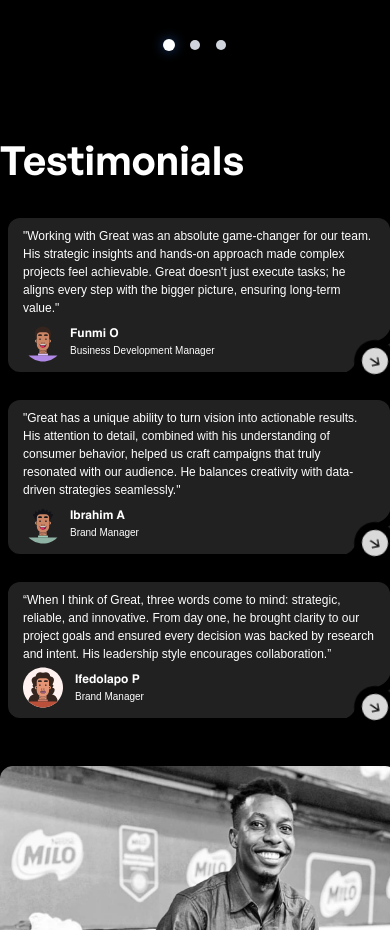
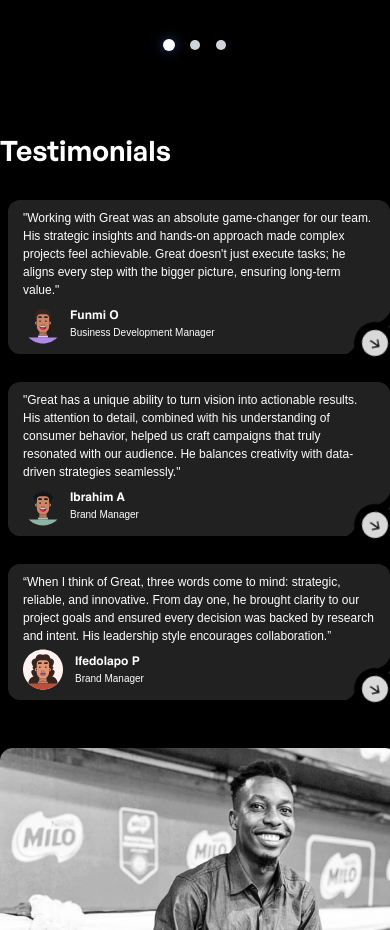
Before and after one commit to Oluwatobisaints12/my-website, a Next.js app: page / in a window 390 px wide. Shown: the part 2780-3710 px from the top of the page. Built offline with nearby package versions, Linux system fonts and the light colour scheme; grey boxes are pictures that could not be loaded.

Commit message:
modified thw mainpage and centralize the testimonial text

```diff
--- a/app/components/MainPage.tsx
+++ b/app/components/MainPage.tsx
@@ -22,7 +22,7 @@ const MainPage = ({handleClick}: any) => {
   };
   return (
     <div className=' w-full flex flex-col justify-center  mt-[2.25rem] md:mt-[5rem]   md:flex md:justify-center md:items-center  lg:items-center lg:mt-[3rem] '>
-      <div className='flex flex-col md:flex md:flex-row md:justify-between  md:mt-[2rem] md:max-w-[725px] md:w-full lg:flex lg:mt-[2rem] lg:flex-row  lg:justify-between lg:w-full lg:max-w-[1256px]'>
+      <div className='flex flex-col md:flex md:flex-row md:items-center md:justify-between  md:mt-[2rem] md:max-w-[725px] md:w-full lg:flex lg:items-center lg:mt-[2rem] lg:flex-row  lg:justify-between lg:w-full lg:max-w-[1256px]'>
         <div className=' md:w-full md:max-w-[417px] lg:w-full lg:max-w-[720px]'>
           <h2 className={` mt-[1.25rem] ${theme === "light" ? 'text-custom-dark' : 'text-custom-light'} ${generalSemiBold.className}  leading-[48px] lg:leading-[76px]`}>
             <span className={`text-[#F57F17] text-clamp-md ${generalSemiBold.className}`}>
--- a/app/components/ProjectHighlight.tsx
+++ b/app/components/ProjectHighlight.tsx
@@ -78,7 +78,7 @@ const ProjectHighlight = () => {
 
   return (
     <div className="w-full mt-5">
-      <h1 className={`text-clamp-projecthighlight-text pl-[8px] ${generalSemiBold.className}`}>
+      <h1 className={`text-clamp-projecthighlight-text pl-[8px] md:text-center lg:text-center ${generalSemiBold.className}`}>
         Project Highlight
       </h1>
 
--- a/app/components/Testimonials.tsx
+++ b/app/components/Testimonials.tsx
@@ -5,7 +5,7 @@ import { generalSemiBold } from '../font'
 const Testimonials = forwardRef<HTMLDivElement, {}>((props, ref: ForwardedRef<HTMLDivElement>)=> {
   return (
     <div ref={ref} className='mt-[5rem] pl-[8px]   md:w-full md:max-w-[725px]  lg:w-full lg:max-w-[1256px] '>
-      <h1 className={`text-clamp-header-text ${generalSemiBold.className} md:text-center lg:text-center`}>Testimonials</h1>
+      <h1 className={`text-clamp-projecthighlight-text ${generalSemiBold.className} md:text-center lg:text-center`}>Testimonials</h1>
       <CurvedCard />
     </div>
   )
```
